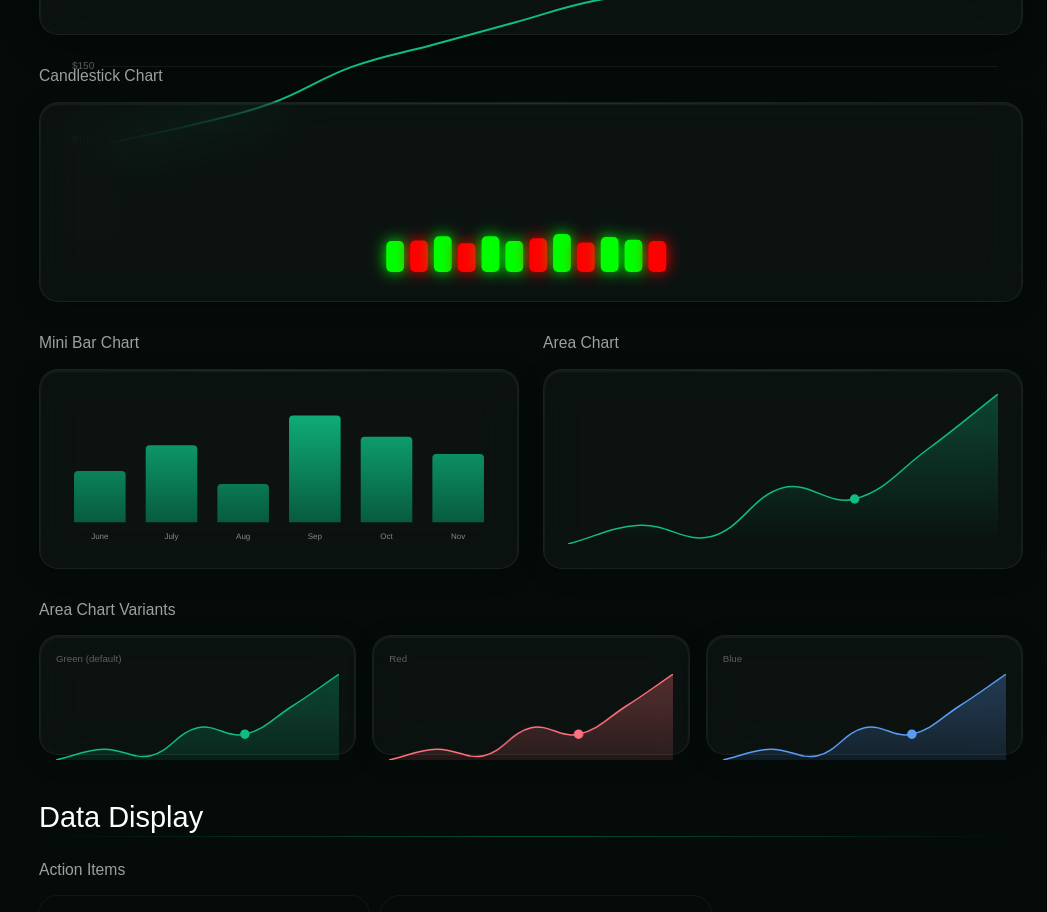
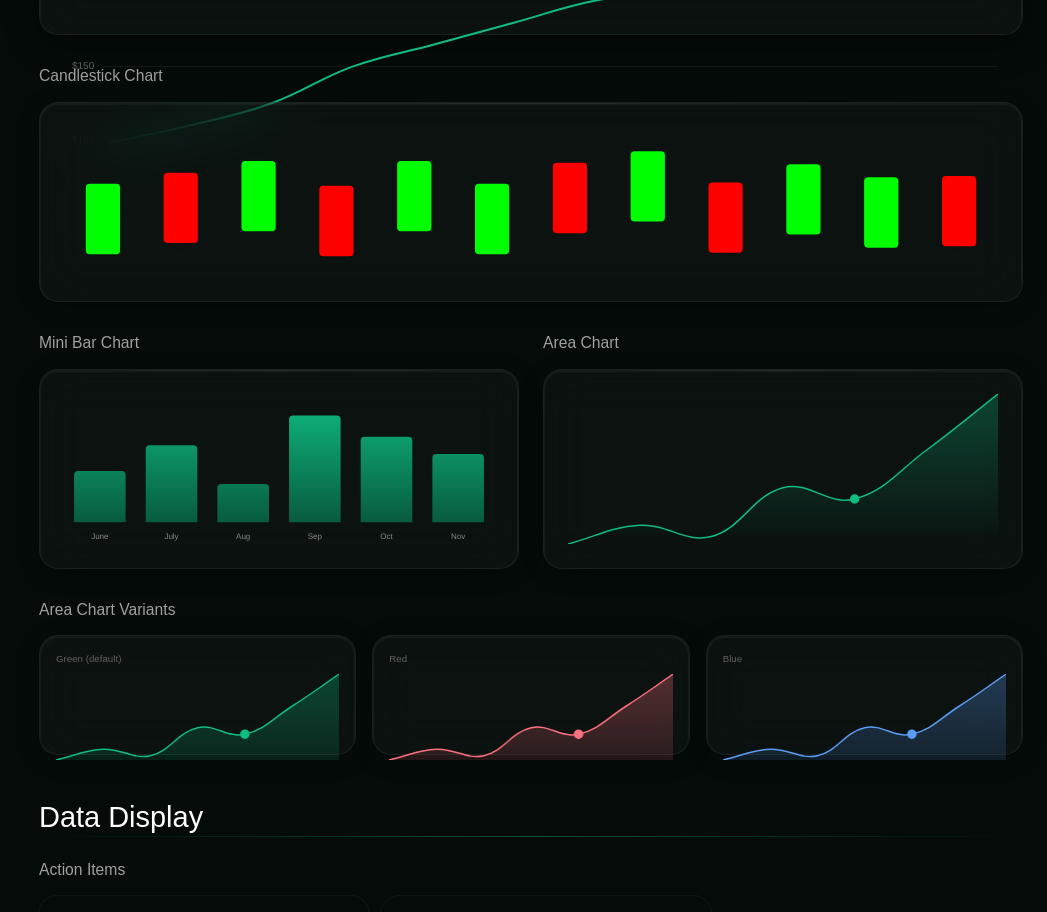
Before and after one commit to Mdx2025/GenesisFxDashboardMDX, a React (Vite) app: page /design-system in a window 1280 px wide. Shown: the part 4580-5492 px from the top of the page, without its empty margins (233-1280 px from the left). Built offline with nearby package versions, Linux system fonts and the light colour scheme; a web font is replaced by a local one.

Commit message:
feat: CandlestickChart with Chart.js, fix LiveAccounts bars, Total Equity h-45%

```diff
--- a/src/components/charts/CandlestickChart.tsx
+++ b/src/components/charts/CandlestickChart.tsx
@@ -1,3 +1,5 @@
+import { useEffect, useRef } from 'react'
+
 interface CandleData {
   wickTop: number
   body: number
@@ -10,110 +12,104 @@ interface CandlestickChartProps {
   className?: string
 }
 
-interface NormalizedCandle {
-  x: number
-  wickTop: number
-  wickBottom: number
-  bodyTop: number
-  bodyBottom: number
-  bullish: boolean
-}
+export function CandlestickChart({ data, className = 'h-full' }: CandlestickChartProps) {
+  const canvasRef = useRef<HTMLCanvasElement>(null)
+  const chartRef = useRef<any>(null)
 
-const CHART_WIDTH = 240
-const CHART_HEIGHT = 118
-const CANDLE_WIDTH = 14
-const BODY_RADIUS = 4
+  useEffect(() => {
+    let mounted = true
+    async function init() {
+      const { Chart, registerables } = await import('chart.js')
+      Chart.register(...registerables)
+      if (!mounted || !canvasRef.current) return
 
-function normalizeCandles(data: CandleData[]): NormalizedCandle[] {
-  const source = data.length ? data : []
-  const max = Math.max(...source.flatMap((c) => [c.wickTop, c.body, c.wickBottom]), 100)
-  const min = Math.min(...source.flatMap((c) => [c.wickTop, c.body, c.wickBottom]), 0)
-  const range = Math.max(max - min, 1)
-  const topPad = 4
-  const bottomPad = 4
-  const usable = CHART_HEIGHT - topPad - bottomPad
+      const max = Math.max(...data.flatMap((c) => [c.wickTop, c.body, c.wickBottom]))
+      const min = Math.min(...data.flatMap((c) => [c.wickTop, c.body, c.wickBottom]))
 
-  const y = (value: number) => topPad + ((max - value) / range) * usable
-  const step = source.length > 1 ? CHART_WIDTH / (source.length + 0.8) : CHART_WIDTH / 2
+      const bodies = data.map((c) => {
+        const center = (c.wickTop + c.wickBottom) / 2
+        const halfSpread = Math.max(c.body * 0.35, 6)
+        const lo = c.bullish ? center - halfSpread : center - halfSpread * 0.8
+        const hi = c.bullish ? center + halfSpread * 0.8 : center + halfSpread
+        return [lo, hi] as [number, number]
+      })
 
-  return source.map((candle, index) => {
-    const x = step * (index + 0.7)
-    const bodyHalf = Math.max(16, candle.body / max * 44)
-    const center = y((candle.wickTop + candle.wickBottom) / 2)
-    const bodyTop = Math.max(topPad, center - bodyHalf)
-    const bodyBottom = Math.min(CHART_HEIGHT - bottomPad, center + bodyHalf)
+      const colors = data.map((c) => (c.bullish ? '#00FF00' : '#FF0000'))
 
-    return {
-      x,
-      wickTop: y(candle.wickTop),
-      wickBottom: y(candle.wickBottom),
-      bodyTop,
-      bodyBottom,
-      bullish: candle.bullish,
+      const wickPlugin = {
+        id: 'candlestickWicks',
+        afterDatasetDraw(chart: any) {
+          const { ctx } = chart
+          const meta = chart.getDatasetMeta(0)
+          meta.data.forEach((bar: any, i: number) => {
+            const x = bar.x
+            const yScale = chart.scales.y
+            const wickHi = yScale.getPixelForValue(data[i].wickTop)
+            const wickLo = yScale.getPixelForValue(data[i].wickBottom)
+            const color = colors[i]
+
+            ctx.save()
+            ctx.shadowColor = color
+            ctx.shadowBlur = 12
+            ctx.strokeStyle = color
+            ctx.lineWidth = 2.5
+            ctx.lineCap = 'round'
+            ctx.globalAlpha = 0.9
+            ctx.beginPath()
+            ctx.moveTo(x, wickHi)
+            ctx.lineTo(x, wickLo)
+            ctx.stroke()
+            ctx.restore()
+          })
+        },
+      }
+
+      const glowPlugin = {
+        id: 'candlestickGlow',
+        beforeDatasetDraw(chart: any) {
+          const { ctx } = chart
+          const meta = chart.getDatasetMeta(0)
+          meta.data.forEach((bar: any, i: number) => {
+            ctx.save()
+            ctx.shadowColor = colors[i]
+            ctx.shadowBlur = 12
+            ctx.restore()
+          })
+        },
+      }
+
+      chartRef.current = new Chart(canvasRef.current, {
+        type: 'bar',
+        data: {
+          labels: data.map((_, i) => String(i)),
+          datasets: [{
+            data: bodies,
+            backgroundColor: colors,
+            borderRadius: 4,
+            borderSkipped: false,
+            barPercentage: 0.55,
+            categoryPercentage: 0.8,
+          }],
+        },
+        options: {
+          responsive: true,
+          maintainAspectRatio: false,
+          plugins: { legend: { display: false }, tooltip: { enabled: false } },
+          scales: {
+            x: { display: false },
+            y: { display: false, min: min - 5, max: max + 5 },
+          },
+        },
+        plugins: [wickPlugin, glowPlugin],
+      })
     }
-  })
-}
-
-export function CandlestickChart({ data, className = 'h-full' }: CandlestickChartProps) {
-  const candles = normalizeCandles(data)
+    init()
+    return () => { mounted = false; chartRef.current?.destroy() }
+  }, [data])
 
   return (
     <div className={`${className} flex items-end justify-end`}>
-      <svg
-        viewBox={`0 0 ${CHART_WIDTH} ${CHART_HEIGHT}`}
-        className="h-full w-full overflow-visible"
-        role="img"
-        aria-label="Candlestick chart"
-        preserveAspectRatio="xMidYMid meet"
-      >
-        <defs>
-          <filter id="candlestick-green-glow" x="-150%" y="-150%" width="400%" height="400%">
-            <feGaussianBlur stdDeviation="6" result="blur" />
-            <feColorMatrix in="blur" type="matrix" values="0 0 0 0 0 0 0 0 0 1 0 0 0 0 0 0 0 0 1 0" />
-            <feMerge>
-              <feMergeNode />
-              <feMergeNode in="SourceGraphic" />
-            </feMerge>
-          </filter>
-          <filter id="candlestick-red-glow" x="-150%" y="-150%" width="400%" height="400%">
-            <feGaussianBlur stdDeviation="6" result="blur" />
-            <feColorMatrix in="blur" type="matrix" values="0 0 0 0 1 0 0 0 0 0 0 0 0 0 0 0 0 0 1 0" />
-            <feMerge>
-              <feMergeNode />
-              <feMergeNode in="SourceGraphic" />
-            </feMerge>
-          </filter>
-        </defs>
-
-        {candles.map((candle, index) => {
-          const color = candle.bullish ? '#00FF00' : '#FF0000'
-          const bodyHeight = candle.bodyBottom - candle.bodyTop
-          const filter = candle.bullish ? 'url(#candlestick-green-glow)' : 'url(#candlestick-red-glow)'
-
-          return (
-            <g key={`${candle.x}-${index}`} filter={filter}>
-              <line
-                x1={candle.x}
-                x2={candle.x}
-                y1={candle.wickTop}
-                y2={candle.wickBottom}
-                stroke={color}
-                strokeWidth="2.5"
-                strokeLinecap="round"
-                opacity="0.9"
-              />
-              <rect
-                x={candle.x - CANDLE_WIDTH / 2}
-                y={candle.bodyTop}
-                width={CANDLE_WIDTH}
-                height={bodyHeight}
-                rx={BODY_RADIUS}
-                fill={color}
-              />
-            </g>
-          )
-        })}
-      </svg>
+      <canvas ref={canvasRef} className="w-full h-full" aria-label="Candlestick chart" role="img" />
     </div>
   )
 }
--- a/src/components/dashboard/LiveAccountsCard.tsx
+++ b/src/components/dashboard/LiveAccountsCard.tsx
@@ -31,10 +31,10 @@ export function LiveAccountsCard({
           <span className="text-card-label text-gfx-neutral-500">Active</span>
         </div>
       </div>
-      <div className="absolute bottom-0 right-0 h-[65%] flex items-end gap-2 p-4">
+      <div className="absolute bottom-0 right-0 h-[65%] flex items-stretch gap-2 p-4">
         {accounts.map((acc) => (
           <div key={acc.label} className="flex flex-col items-center gap-1">
-            <div className="w-6 h-full bg-white/5 rounded-sm overflow-hidden flex items-end">
+            <div className="w-6 flex-1 bg-white/5 rounded-sm overflow-hidden flex items-end">
               <div
                 className="w-full rounded-t-sm"
                 style={{
--- a/src/components/dashboard/SummaryCards.tsx
+++ b/src/components/dashboard/SummaryCards.tsx
@@ -21,7 +21,7 @@ export function SummaryCards() {
           glowColor={glowColors[i]}
           chartClassName={
             card.title === 'Total Balance' ? 'bottom-3 right-3 h-1/2' :
-            card.title === 'Total Equity' ? 'bottom-0 right-0 h-[85%]' :
+            card.title === 'Total Equity' ? 'bottom-0 right-0 h-[45%]' :
             undefined
           }
         >
```
